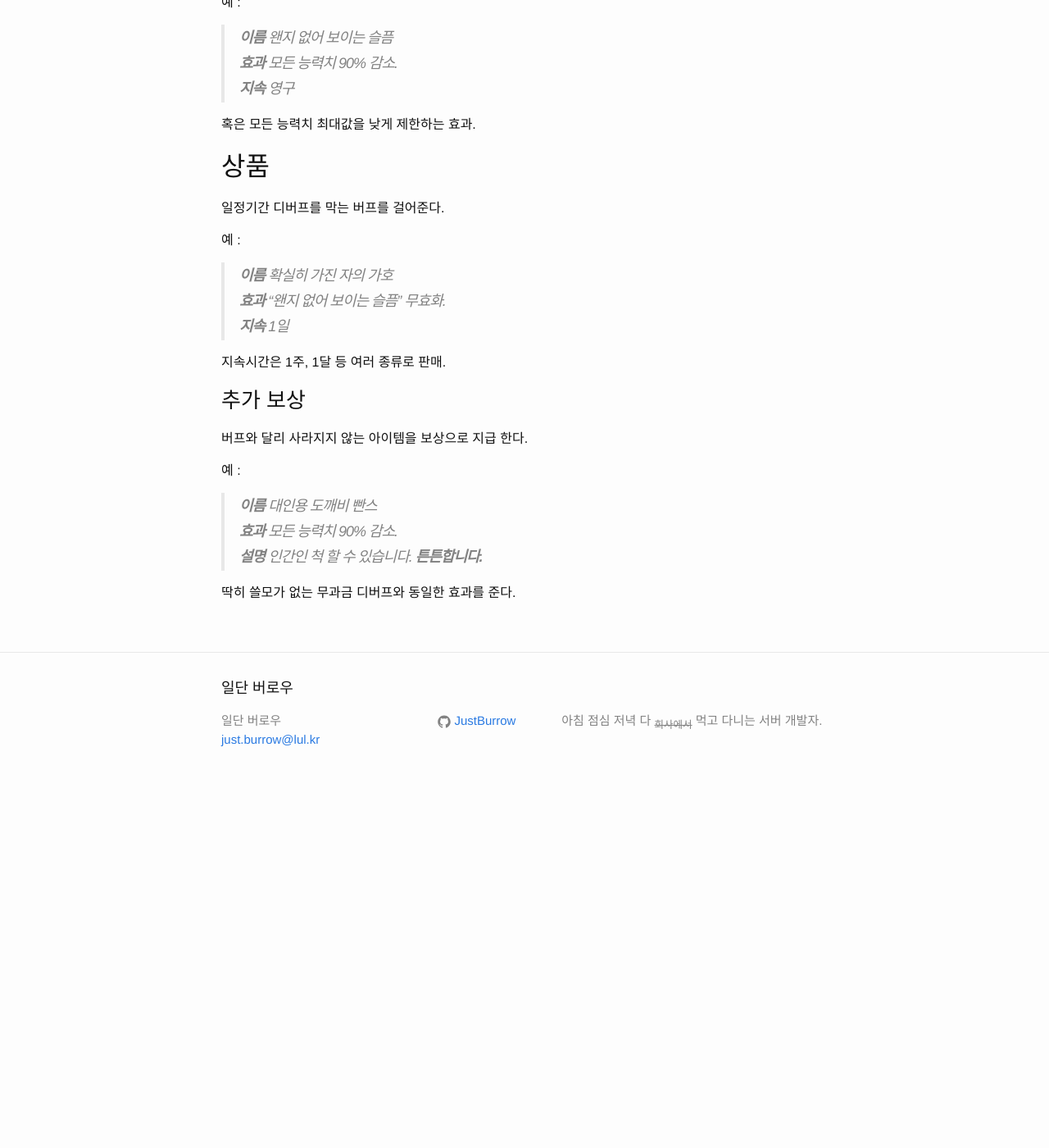
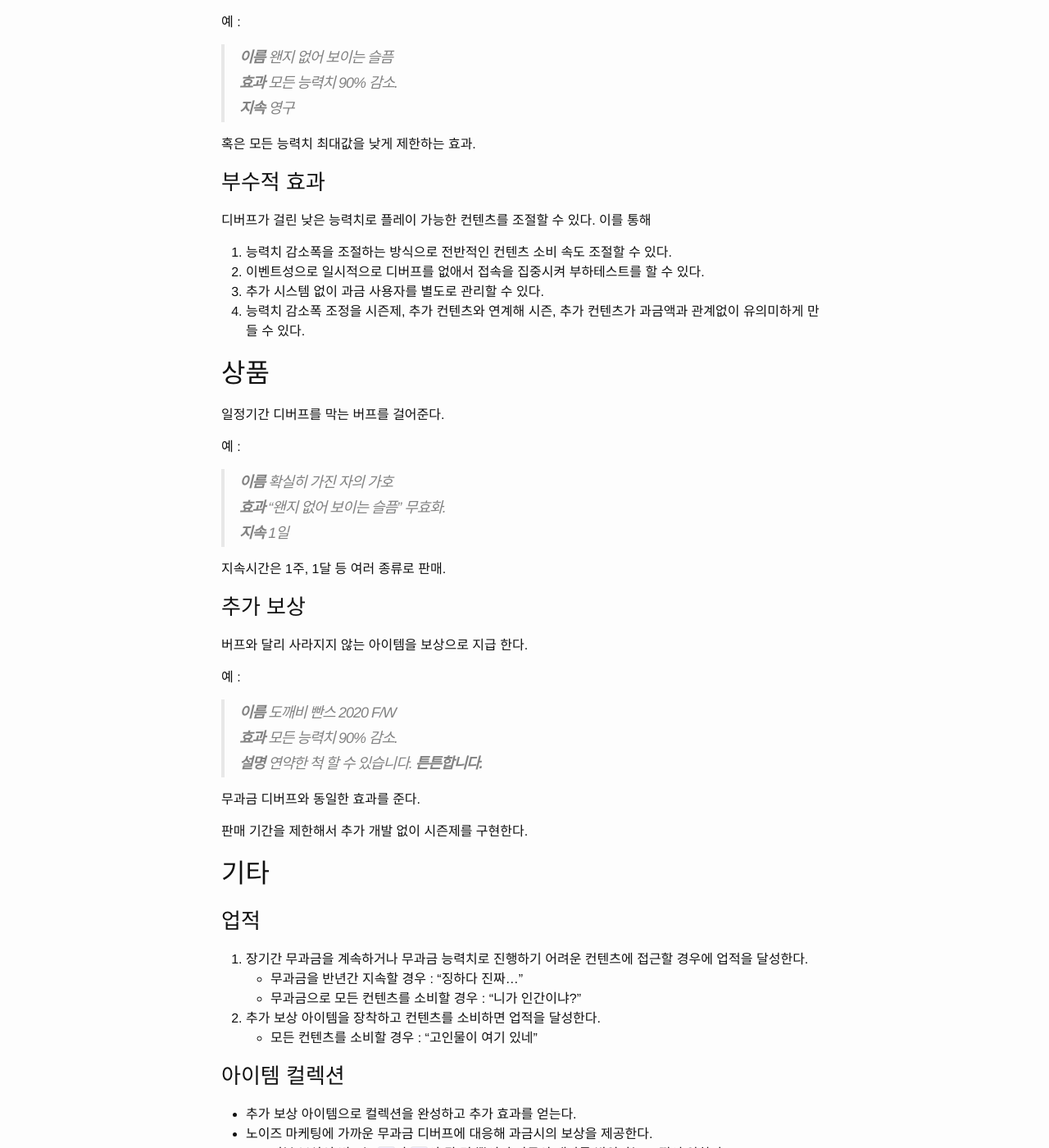
Before and after one commit to JustBurrow/JustBurrow.github.io, a Jekyll site: the page built from _posts/2020-08-23-online-game-bm.md, in a window 1280 px wide and 1400 px high, scrolled down 578 px. Shown: the whole window at 82% size. Built offline with Jekyll 4.4.1, drawn with Linux system fonts in a browser that asks for light colours; before the commit the page ends 1551 px from its top, so only the background shows below that; some of the changed text lies outside the part shown.

Commit message:
UPDATE : 부수적 효과

```diff
--- a/_posts/2020-08-23-online-game-bm.md
+++ b/_posts/2020-08-23-online-game-bm.md
@@ -16,7 +16,7 @@ Free2Play를 기본으로 하되, 구독형 과금을 유도한다.
 1. 기본적으로 계정에 디버프를 건다.
 2. 구독형 과금을 하는 경우 디버프를 없앤다.
 
-디버프 이름과 설명은 반감을 사지 않을 범위내에서 최대한 찌질하고 치사하고 날로 먹으려 드는 분위기를 준다.
+디버프 이름과 설명은 반감을 사지 않을 범위내에서 최대한 찌질하고 치사하고 날로 먹으려 드는 사람이 된 것 같은 찝찝함을 준다.
 
 예 :
 > | **이름** | 왠지 없어 보이는 슬픔 |
@@ -24,6 +24,15 @@ Free2Play를 기본으로 하되, 구독형 과금을 유도한다.
 > | **지속** | 영구 |
 
 혹은 모든 능력치 최대값을 낮게 제한하는 효과.
+
+### 부수적 효과
+
+디버프가 걸린 낮은 능력치로 플레이 가능한 컨텐츠를 조절할 수 있다. 이를 통해
+
+1. 능력치 감소폭을 조절하는 방식으로 전반적인 컨텐츠 소비 속도 조절할 수 있다.
+2. 이벤트성으로 일시적으로 디버프를 없애서 접속을 집중시켜 부하테스트를 할 수 있다.
+3. 추가 시스템 없이 과금 사용자를 별도로 관리할 수 있다.
+4. 능력치 감소폭 조정을 시즌제, 추가 컨텐츠와 연계해 시즌, 추가 컨텐츠가 과금액과 관계없이 유의미하게 만들 수 있다.
 
 ## 상품
 
@@ -41,8 +50,28 @@ Free2Play를 기본으로 하되, 구독형 과금을 유도한다.
 버프와 달리 사라지지 않는 아이템을 보상으로 지급 한다.
 
 예 :
-> | **이름** | 대인용 도깨비 빤스 |
+> | **이름** | 도깨비 빤스 2020 F/W |
 > | **효과** | 모든 능력치 90% 감소. |
-> | **설명** | 인간인 척 할 수 있습니다. _**튼튼합니다.**_ |
+> | **설명** | 연약한 척 할 수 있습니다. _**튼튼합니다.**_ |
 
-딱히 쓸모가 없는 무과금 디버프와 동일한 효과를 준다.
+무과금 디버프와 동일한 효과를 준다.
+
+판매 기간을 제한해서 추가 개발 없이 시즌제를 구현한다.
+
+## 기타
+
+### 업적
+
+1. 장기간 무과금을 계속하거나 무과금 능력치로 진행하기 어려운 컨텐츠에 접근할 경우에 업적을 달성한다.
+   - 무과금을 반년간 지속할 경우 : "징하다 진짜..."
+   - 무과금으로 모든 컨텐츠를 소비할 경우 : "니가 인간이냐?"
+2. 추가 보상 아이템을 장착하고 컨텐츠를 소비하면 업적을 달성한다.
+   - 모든 컨텐츠를 소비할 경우 : "고인물이 여기 있네"
+
+###  아이템 컬렉션
+
+- 추가 보상 아이템으로 컬렉션을 완성하고 추가 효과를 얻는다.
+- 노이즈 마케팅에 가까운 무과금 디버프에 대응해 과금시의 보상을 제공한다.
+  - 기본 보상인 버프는 `-`가 `0`이 된 것 뿐이지 과금의 대가를 받았다는 느낌이 약하다.
+- 구독형 과금을 유도해서 실제로는 정액제가 되도록 유도할 수 있다.
+  - 시즌제와 함께 하면 컬렉션을 늘릴 수 있다.
```
